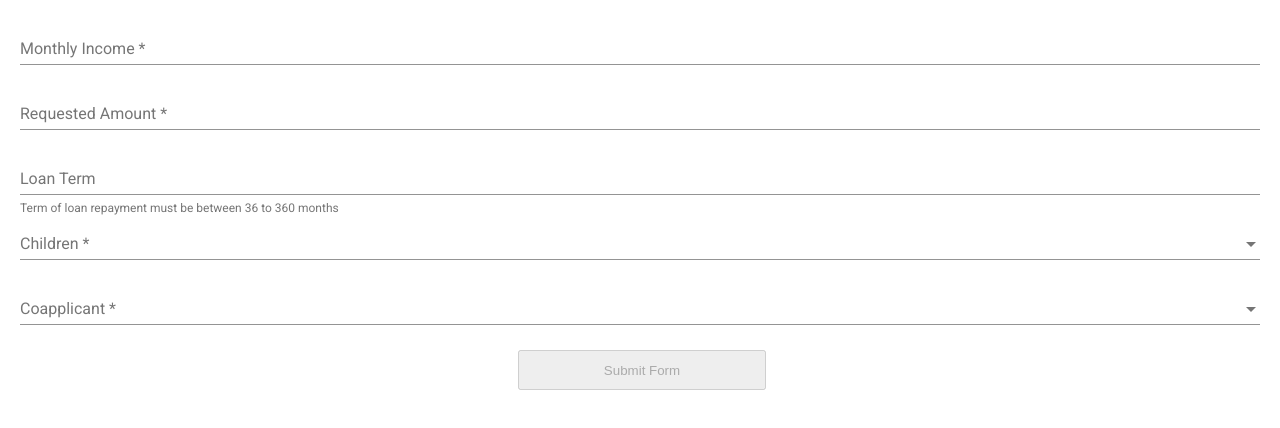
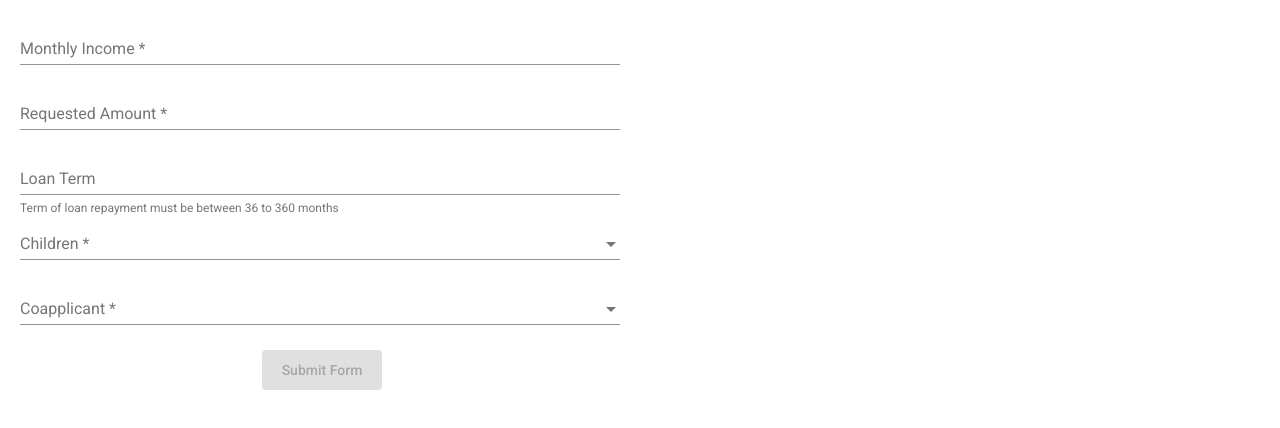
Before and after one commit to qazaljalilian/loan-calculator, an Angular app: page / in a window 1280 px wide. Shown: the top 428 px of the page. Built offline with nearby package versions, Linux system fonts and the light colour scheme.

Commit message:
form ui done

```diff
--- a/src/app/app.module.ts
+++ b/src/app/app.module.ts
@@ -9,7 +9,7 @@ import { ReactiveFormsModule } from '@angular/forms';
 import { MatFormFieldModule } from '@angular/material/form-field';
 import { MatInputModule } from '@angular/material/input';
 import { MatSelectModule  } from '@angular/material/select';
-
+import { MatButtonModule} from '@angular/material/button';
 @NgModule({
   declarations: [
     AppComponent,
@@ -21,7 +21,8 @@ import { MatSelectModule  } from '@angular/material/select';
     ReactiveFormsModule,
     MatFormFieldModule,
     MatInputModule,
-    MatSelectModule
+    MatSelectModule,
+    MatButtonModule
   ],
   providers: [],
   bootstrap: [AppComponent]
--- a/src/app/loan-form/loan-form.component.css
+++ b/src/app/loan-form/loan-form.component.css
@@ -2,6 +2,7 @@
   display : flex;
   flex-flow: column;
   padding: 20px;
+  width: 600px;
 }
 
 .form-element {
```
